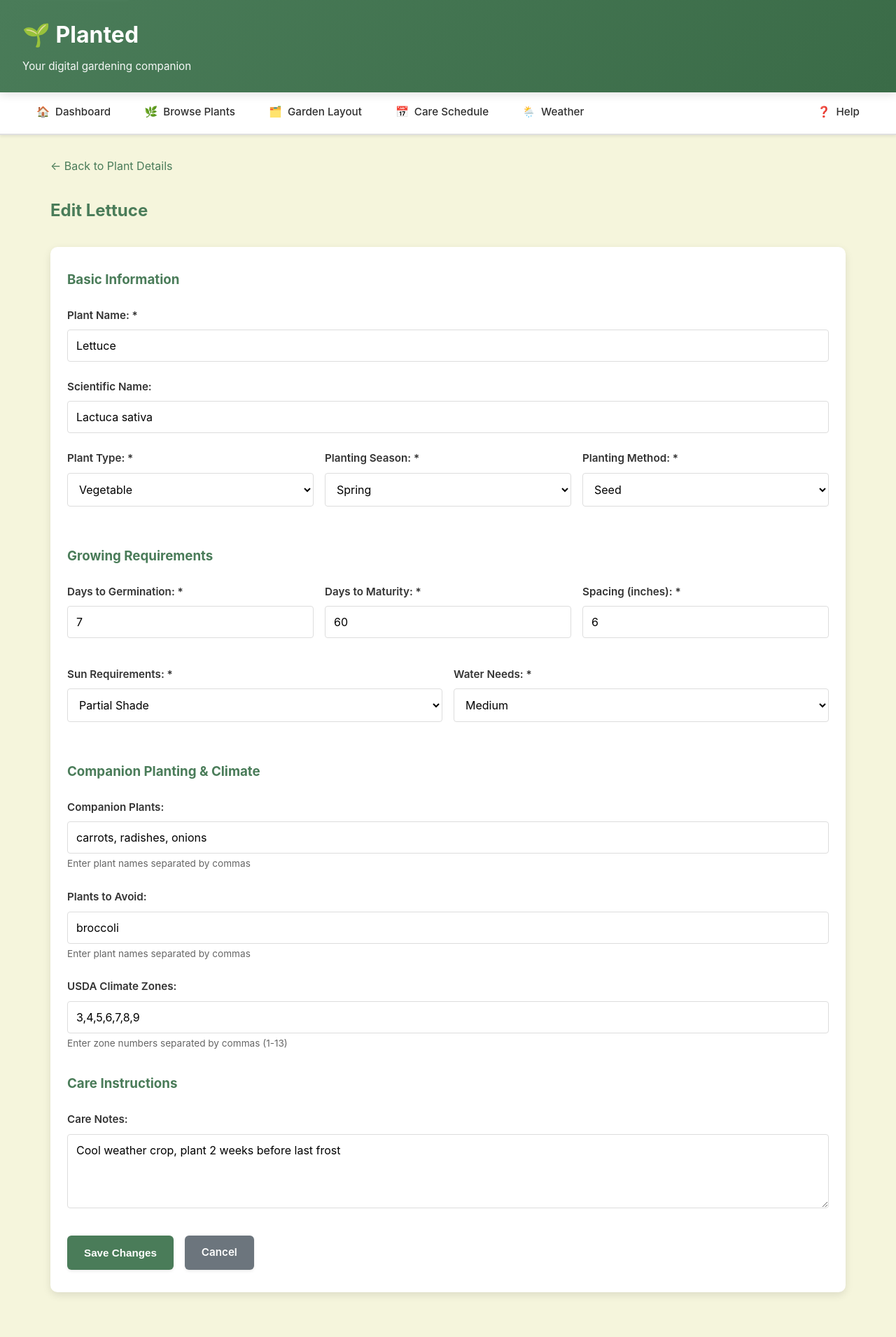
After one commit to zamays/Planted, a Flask app: page /plants/1/edit in a window 1280 px wide. The commit adds this page. Shown: the whole page at 70% size. Run offline with Flask 3, Linux system fonts and the light colour scheme; data comes from the database, SQL or seed files in the repository.

Commit message:
Add plant edit and delete functionality with tests
Co-authored-by: zamays <89159643+zamays@users.noreply.github.com>

```diff
--- a/app.py
+++ b/app.py
@@ -385,6 +385,147 @@ def plant_detail(plant_id):
     except (sqlite3.Error, AttributeError) as e:
         print(f"Plant detail error: {e}")
         return f"<h1>Plant Detail Error</h1><p>{str(e)}</p>"
+
+
+@app.route("/plants/<int:plant_id>/edit", methods=["GET", "POST"])
+def edit_plant(plant_id):
+    """
+    Edit an existing plant.
+
+    GET: Display the edit plant form with current values
+    POST: Process form data and update the plant
+
+    Args:
+        plant_id: ID of the plant to edit
+
+    Form Data (POST):
+        name (str): Common name of the plant
+        scientific_name (str): Scientific/botanical name
+        plant_type (str): Category (vegetable, fruit, herb)
+        season (str): Optimal planting season
+        planting_method (str): How to plant (seed, transplant, bulb)
+        days_to_germination (int): Days from planting to germination
+        days_to_maturity (int): Days from planting to harvest
+        spacing_inches (int): Required spacing in inches
+        sun_requirements (str): Light needs (full_sun, partial_shade, shade)
+        water_needs (str): Water requirements (low, medium, high)
+        companion_plants (str): Comma-separated list of companion plants
+        avoid_plants (str): Comma-separated list of plants to avoid
+        climate_zones (str): Comma-separated list of USDA zones
+        care_notes (str): Additional care instructions
+
+    Returns:
+        str: Redirect to plant detail page on success, or form on GET/error
+    """
+    # pylint: disable=too-many-locals
+    try:
+        if plant_db is None:
+            return "<h1>Error</h1><p>Plant database is not initialized.</p>"
+
+        # Get the existing plant
+        plant = plant_db.get_plant_by_id(plant_id)
+        if not plant:
+            return "<h1>Plant Not Found</h1><p>The requested plant does not exist.</p>"
+
+        if request.method == "POST":
+            name = request.form.get("name", "").strip()
+            scientific_name = request.form.get("scientific_name", "").strip()
+            plant_type = request.form.get("plant_type", "vegetable")
+            season = request.form.get("season", "spring")
+            planting_method = request.form.get("planting_method", "seed")
+            days_to_germination = int(request.form.get("days_to_germination", 7))
+            days_to_maturity = int(request.form.get("days_to_maturity", 60))
+            spacing_inches = int(request.form.get("spacing_inches", 12))
+            sun_requirements = request.form.get("sun_requirements", "full_sun")
+            water_needs = request.form.get("water_needs", "medium")
+            care_notes = request.form.get("care_notes", "").strip()
+
+            # Parse comma-separated lists
+            companion_plants_str = request.form.get("companion_plants", "").strip()
+            companion_plants = [
+                p.strip() for p in companion_plants_str.split(",") if p.strip()
+            ]
+
+            avoid_plants_str = request.form.get("avoid_plants", "").strip()
+            avoid_plants = [p.strip() for p in avoid_plants_str.split(",") if p.strip()]
+
+            climate_zones_str = request.form.get("climate_zones", "").strip()
+            climate_zones = []
+            if climate_zones_str:
+                try:
+                    climate_zones = [
+                        int(z.strip())
+                        for z in climate_zones_str.split(",")
+                        if z.strip()
+                    ]
+                except ValueError:
+                    return (
+                        "<h1>Error</h1><p>Climate zones must be numbers separated by commas "
+                        "(e.g., 5,6,7)</p>"
+                    )
+
+            growing = PlantGrowingInfo(
+                season=season,
+                planting_method=planting_method,
+                days_to_germination=days_to_germination,
+                days_to_maturity=days_to_maturity,
+                spacing_inches=spacing_inches,
+            )
+
+            care = PlantCareRequirements(
+                sun_requirements=sun_requirements,
+                water_needs=water_needs,
+                care_notes=care_notes,
+            )
+
+            compatibility = PlantCompatibility(
+                companion_plants=companion_plants,
+                avoid_plants=avoid_plants,
+                climate_zones=climate_zones,
+            )
+
+            plant_spec = PlantSpec(
+                name=name,
+                scientific_name=scientific_name,
+                plant_type=plant_type,
+                growing=growing,
+                care=care,
+                compatibility=compatibility,
+            )
+            plant_db.update_plant(plant_id, plant_spec)
+            return redirect(url_for("plant_detail", plant_id=plant_id))
+
+        return render_template("edit_plant.html", plant=plant)
+    except (sqlite3.Error, ValueError, KeyError) as e:
+        print(f"Edit plant error: {e}")
+        return f"<h1>Edit Plant Error</h1><p>{str(e)}</p>"
+
+
+@app.route("/plants/<int:plant_id>/delete", methods=["POST"])
+def delete_plant(plant_id):
+    """
+    Delete a custom plant from the database.
+
+    Args:
+        plant_id: ID of the plant to delete
+
+    Returns:
+        str: Redirect to plants page on success, or error message on failure
+    """
+    try:
+        if plant_db is None:
+            return "<h1>Error</h1><p>Plant database is not initialized.</p>"
+
+        success = plant_db.delete_plant(plant_id)
+        if success:
+            return redirect(url_for("plants"))
+        return "<h1>Error</h1><p>Failed to delete plant.</p>"
+    except ValueError as e:
+        print(f"Delete plant error: {e}")
+        return f"<h1>Delete Plant Error</h1><p>{str(e)}</p>"
+    except sqlite3.Error as e:
+        print(f"Delete plant database error: {e}")
+        return f"<h1>Delete Plant Error</h1><p>{str(e)}</p>"
 
 
 @app.route("/garden")
--- /dev/null
+++ b/garden_manager/web/templates/edit_plant.html
@@ -0,0 +1,178 @@
+{% extends "base.html" %}
+
+{% block title %}Edit {{ plant.name }} - Planted{% endblock %}
+
+{% block content %}
+<div style="margin-bottom: 2rem;">
+    <a href="{{ url_for('plant_detail', plant_id=plant.id) }}" style="color: #4A7C59; text-decoration: none;">← Back to Plant Details</a>
+</div>
+
+<h2 style="margin-bottom: 2rem; color: #4A7C59;">Edit {{ plant.name }}</h2>
+
+<div class="card">
+    <div class="card-body">
+        <form method="POST">
+            <h3 style="color: #4A7C59; margin-bottom: 1.5rem;">Basic Information</h3>
+
+            <div class="form-group">
+                <label for="name">Plant Name: *</label>
+                <input type="text" id="name" name="name" placeholder="e.g., Heirloom Tomato" value="{{ plant.name }}" required>
+            </div>
+
+            <div class="form-group">
+                <label for="scientific_name">Scientific Name:</label>
+                <input type="text" id="scientific_name" name="scientific_name" placeholder="e.g., Solanum lycopersicum" value="{{ plant.scientific_name }}">
+            </div>
+
+            <div style="display: grid; grid-template-columns: repeat(auto-fit, minmax(200px, 1fr)); gap: 1rem;">
+                <div class="form-group">
+                    <label for="plant_type">Plant Type: *</label>
+                    <select id="plant_type" name="plant_type" required>
+                        <option value="vegetable" {% if plant.plant_type == 'vegetable' %}selected{% endif %}>Vegetable</option>
+                        <option value="fruit" {% if plant.plant_type == 'fruit' %}selected{% endif %}>Fruit</option>
+                        <option value="herb" {% if plant.plant_type == 'herb' %}selected{% endif %}>Herb</option>
+                    </select>
+                </div>
+
+                <div class="form-group">
+                    <label for="season">Planting Season: *</label>
+                    <select id="season" name="season" required>
+                        <option value="spring" {% if plant.season == 'spring' %}selected{% endif %}>Spring</option>
+                        <option value="summer" {% if plant.season == 'summer' %}selected{% endif %}>Summer</option>
+                        <option value="fall" {% if plant.season == 'fall' %}selected{% endif %}>Fall</option>
+                        <option value="winter" {% if plant.season == 'winter' %}selected{% endif %}>Winter</option>
+                    </select>
+                </div>
+
+                <div class="form-group">
+                    <label for="planting_method">Planting Method: *</label>
+                    <select id="planting_method" name="planting_method" required>
+                        <option value="seed" {% if plant.planting_method == 'seed' %}selected{% endif %}>Seed</option>
+                        <option value="transplant" {% if plant.planting_method == 'transplant' %}selected{% endif %}>Transplant</option>
+                        <option value="bulb" {% if plant.planting_method == 'bulb' %}selected{% endif %}>Bulb</option>
+                    </select>
+                </div>
+            </div>
+
+            <h3 style="color: #4A7C59; margin: 2rem 0 1.5rem;">Growing Requirements</h3>
+
+            <div style="display: grid; grid-template-columns: repeat(auto-fit, minmax(150px, 1fr)); gap: 1rem;">
+                <div class="form-group">
+                    <label for="days_to_germination">Days to Germination: *</label>
+                    <input type="number" id="days_to_germination" name="days_to_germination" value="{{ plant.days_to_germination }}" min="0" max="365" required>
+                </div>
+
+                <div class="form-group">
+                    <label for="days_to_maturity">Days to Maturity: *</label>
+                    <input type="number" id="days_to_maturity" name="days_to_maturity" value="{{ plant.days_to_maturity }}" min="1" max="730" required>
+                </div>
+
+                <div class="form-group">
+                    <label for="spacing_inches">Spacing (inches): *</label>
+                    <input type="number" id="spacing_inches" name="spacing_inches" value="{{ plant.spacing_inches }}" min="1" max="96" required>
+                </div>
+            </div>
+
+            <div style="display: grid; grid-template-columns: repeat(auto-fit, minmax(200px, 1fr)); gap: 1rem; margin-top: 1rem;">
+                <div class="form-group">
+                    <label for="sun_requirements">Sun Requirements: *</label>
+                    <select id="sun_requirements" name="sun_requirements" required>
+                        <option value="full_sun" {% if plant.sun_requirements == 'full_sun' %}selected{% endif %}>Full Sun</option>
+                        <option value="partial_shade" {% if plant.sun_requirements == 'partial_shade' %}selected{% endif %}>Partial Shade</option>
+                        <option value="shade" {% if plant.sun_requirements == 'shade' %}selected{% endif %}>Shade</option>
+                    </select>
+                </div>
+
+                <div class="form-group">
+                    <label for="water_needs">Water Needs: *</label>
+                    <select id="water_needs" name="water_needs" required>
+                        <option value="low" {% if plant.water_needs == 'low' %}selected{% endif %}>Low</option>
+                        <option value="medium" {% if plant.water_needs == 'medium' %}selected{% endif %}>Medium</option>
+                        <option value="high" {% if plant.water_needs == 'high' %}selected{% endif %}>High</option>
+                    </select>
+                </div>
+            </div>
+
+            <h3 style="color: #4A7C59; margin: 2rem 0 1.5rem;">Companion Planting & Climate</h3>
+
+            <div class="form-group">
+                <label for="companion_plants">Companion Plants:</label>
+                <input type="text" id="companion_plants" name="companion_plants" placeholder="e.g., basil, marigolds, carrots (comma-separated)" value="{{ plant.companion_plants|join(', ') }}">
+                <small style="color: #666;">Enter plant names separated by commas</small>
+            </div>
+
+            <div class="form-group">
+                <label for="avoid_plants">Plants to Avoid:</label>
+                <input type="text" id="avoid_plants" name="avoid_plants" placeholder="e.g., fennel, brassicas (comma-separated)" value="{{ plant.avoid_plants|join(', ') }}">
+                <small style="color: #666;">Enter plant names separated by commas</small>
+            </div>
+
+            <div class="form-group">
+                <label for="climate_zones">USDA Climate Zones:</label>
+                <input type="text" id="climate_zones" name="climate_zones" placeholder="e.g., 5,6,7,8,9 (comma-separated)" value="{{ plant.climate_zones|join(',') }}">
+                <small style="color: #666;">Enter zone numbers separated by commas (1-13)</small>
+            </div>
+
+            <h3 style="color: #4A7C59; margin: 2rem 0 1.5rem;">Care Instructions</h3>
+
+            <div class="form-group">
+                <label for="care_notes">Care Notes:</label>
+                <textarea id="care_notes" name="care_notes" rows="4" placeholder="Enter any additional care instructions, tips, or notes about this plant...">{{ plant.care_notes }}</textarea>
+            </div>
+
+            <div style="display: flex; gap: 1rem; margin-top: 2rem;">
+                <button type="submit" class="btn">Save Changes</button>
+                <a href="{{ url_for('plant_detail', plant_id=plant.id) }}" class="btn btn-secondary">Cancel</a>
+            </div>
+        </form>
+    </div>
+</div>
+
+<style>
+.form-group {
+    margin-bottom: 1.5rem;
+}
+
+.form-group label {
+    display: block;
+    margin-bottom: 0.5rem;
+    font-weight: 600;
+    color: #333;
+}
+
+.form-group input[type="text"],
+.form-group input[type="number"],
+.form-group select,
+.form-group textarea {
+    width: 100%;
+    padding: 0.75rem;
+    border: 1px solid #ddd;
+    border-radius: 4px;
+    font-size: 1rem;
+    font-family: inherit;
+}
+
+.form-group input[type="text"]:focus,
+.form-group input[type="number"]:focus,
+.form-group select:focus,
+.form-group textarea:focus {
+    outline: none;
+    border-color: #4A7C59;
+    box-shadow: 0 0 0 2px rgba(74, 124, 89, 0.1);
+}
+
+.form-group small {
+    display: block;
+    margin-top: 0.25rem;
+    font-size: 0.85rem;
+}
+
+.btn-secondary {
+    background-color: #6c757d;
+}
+
+.btn-secondary:hover {
+    background-color: #5a6268;
+}
+</style>
+{% endblock %}
```
Also changed, not shown: garden_manager/database/plant_data.py (+79 -0 lines), garden_manager/web/templates/plant_detail.html (+19 -0 lines), tests/unit/test_plant_edit_delete.py (added, +296 -0 lines).
